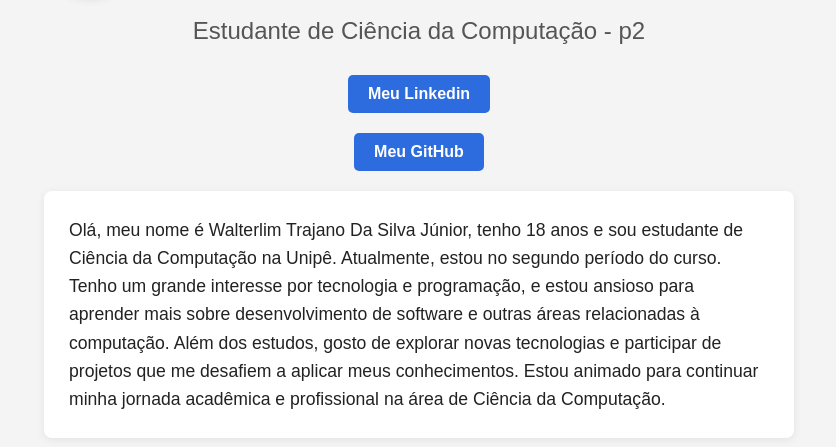
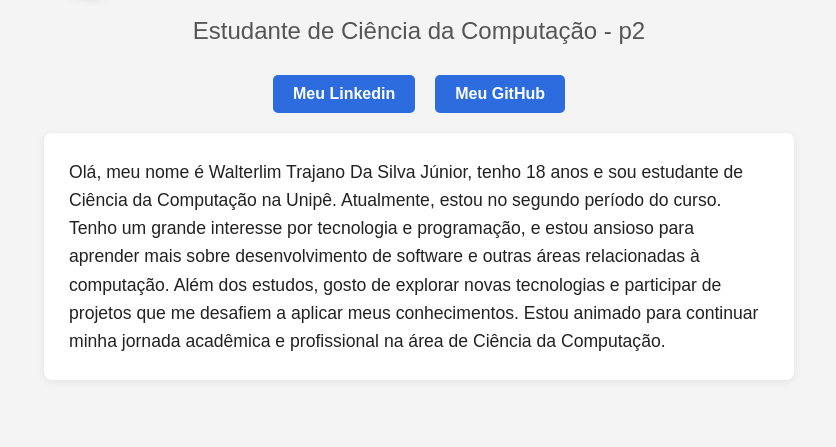
Before and after one commit to walterlimtrajano/exerciciosFrontEnd, a plain HTML site: page aula1/index.html in a window 1280 px wide. Shown: the part 159-606 px from the top of the page, without its empty margins (221-1057 px from the left). Drawn offline with Linux system fonts and the light colour scheme.

Commit message:
colocando o linkedin ao lado do github.

```diff
--- a/aula1/index.css
+++ b/aula1/index.css
@@ -65,3 +65,14 @@ p {
     border: 3px solid #2d6cdf;
     box-shadow: 0 2px 8px rgba(0,0,0,0.10);
 }
+
+.links {
+    display: flex;
+    justify-content: center;
+    gap: 20px;
+    margin-bottom: 20px;
+}
+
+.links a {
+    margin: 0;
+}
--- a/aula1/index.html
+++ b/aula1/index.html
@@ -12,8 +12,10 @@
         <h1>Walterlim Trajano Da Silva Júnior</h1>
     </div>
     <h2>Estudante de Ciência da Computação - p2</h2>
-    <a href="https://www.linkedin.com/in/walterlim-trajano-b01b99353/" target="_blank"> Meu Linkedin </a>
-    <a href="https://github.com/walterlimtrajano" target="_blank"> Meu GitHub </a>
+    <div class="links">
+        <a href="https://www.linkedin.com/in/walterlim-trajano-b01b99353/" target="_blank">Meu Linkedin</a>
+        <a href="https://github.com/walterlimtrajano" target="_blank">Meu GitHub</a>
+    </div>
     <p>Olá, meu nome é Walterlim Trajano Da Silva Júnior, tenho 18 anos e sou estudante de Ciência da Computação na Unipê. Atualmente, estou no segundo período do curso. Tenho um grande interesse por tecnologia e programação, e estou ansioso para aprender mais sobre desenvolvimento de software e outras áreas relacionadas à computação. Além dos estudos, gosto de explorar novas tecnologias e participar de projetos que me desafiem a aplicar meus conhecimentos. Estou animado para continuar minha jornada acadêmica e profissional na área de Ciência da Computação.</p>
 </body>
 </html>
```
